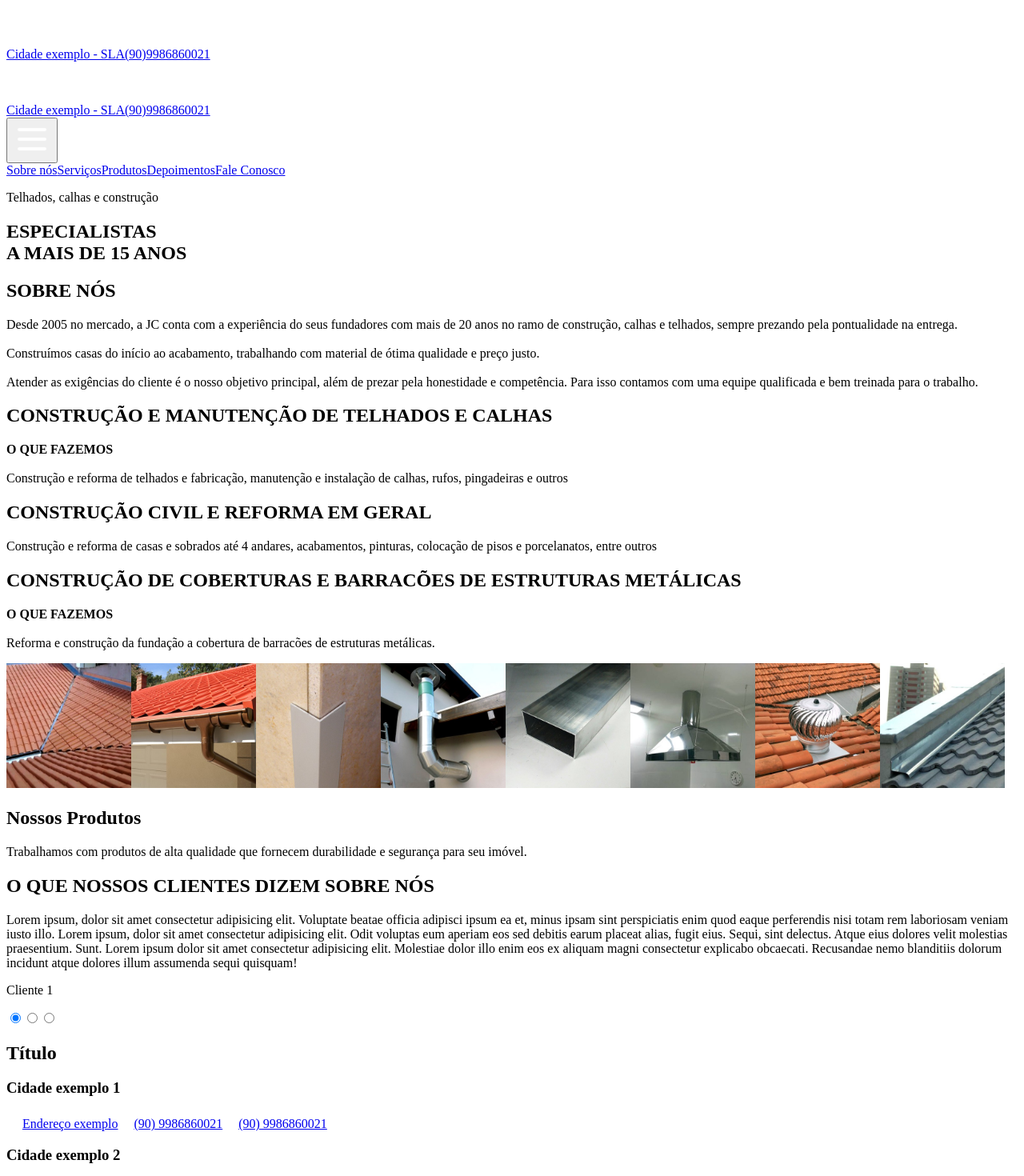
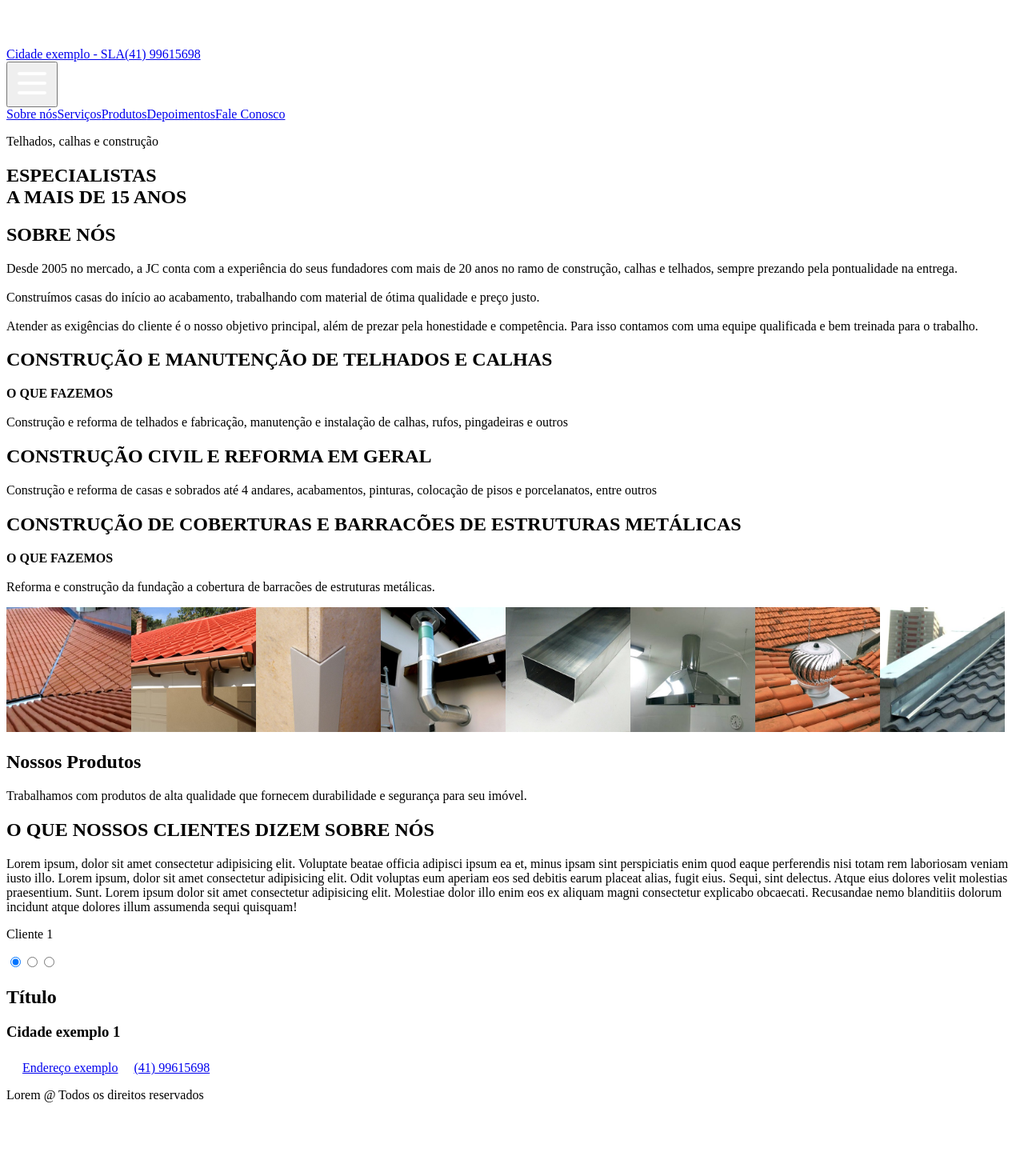
Before and after one commit to AluisioNBR/construcalhas, a Next.js app: page / in a window 1280 px wide. Shown: the part 60-1530 px from the top of the page at 80% size. After the commit the page ends 1454 px from the top, so only its background shows below. Built offline with nearby package versions, Linux system fonts and the light colour scheme.

Commit message:
feat: contact updated

```diff
--- a/src/components/Footer/main.tsx
+++ b/src/components/Footer/main.tsx
@@ -10,18 +10,12 @@ export function Main() {
 			<div className="flex md:flex-row flex-col md:gap-0 gap-4 items-center justify-between w-full">
 				<Contact
 					adress={{ name: 'Endereço exemplo', link: '#' }}
-					form1={{ name: '(90) 9986860021', link: '#' }}
-					form2={{ name: '(90) 9986860021', link: '#' }}
+					form1={{
+						name: '(41) 99615698',
+						link: 'https://api.whatsapp.com/send?phone=554199615698',
+					}}
 				>
 					Cidade exemplo 1
-				</Contact>
-
-				<Contact
-					adress={{ name: 'Endereço exemplo', link: '#' }}
-					form1={{ name: '(90) 9986860021', link: '#' }}
-					form2={{ name: '(90) 9986860021', link: '#' }}
-				>
-					Cidade exemplo 2
 				</Contact>
 			</div>
 		</div>
--- a/src/components/Header/main.tsx
+++ b/src/components/Header/main.tsx
@@ -8,16 +8,9 @@ export function Main() {
 
 			<Contact
 				local="Cidade exemplo - SLA"
-				link="#"
+				link="https://api.whatsapp.com/send?phone=554199615698"
 			>
-				(90)9986860021
-			</Contact>
-
-			<Contact
-				local="Cidade exemplo - SLA"
-				link="#"
-			>
-				(90)9986860021
+				(41) 99615698
 			</Contact>
 		</div>
 	);
@@ -35,6 +28,7 @@ function Contact({ local, link, children }: ContactType) {
 			<Link
 				className="flex flex-row items-center gap-4"
 				href={link}
+				target="_blank"
 			>
 				<Image
 					className="hover:opacity-50"
```
Also changed, not shown: src/components/Main/feedbacks.tsx (+16 -15 lines).
